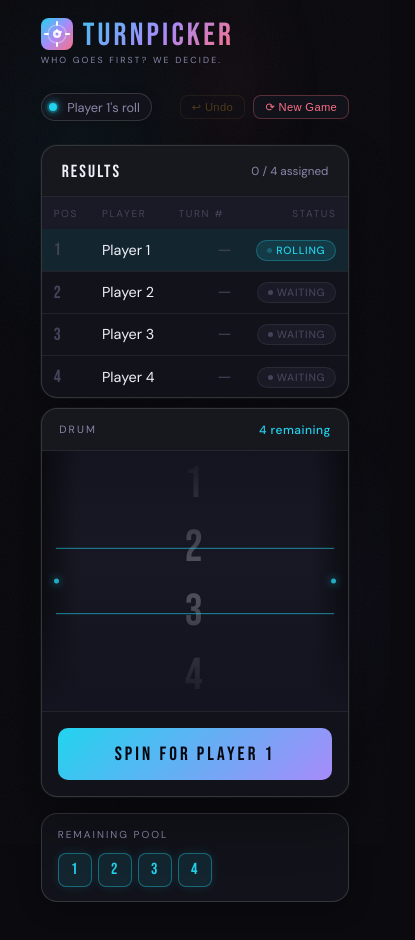
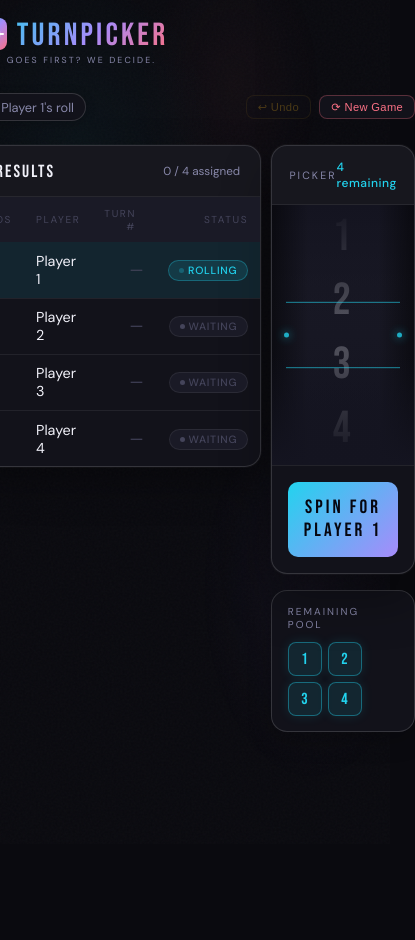
Before and after one commit to srmnapps/turnpicker, a React (Vite) app: page / in a window 390 px wide. Both pictures are taken after a click on the button "ROLL THE ORDER →". Shown: the top 940 px of the page, 415 px wide, since content can reach past the window. After the commit the page ends 844 px from the top, so only its background shows below. Built offline with nearby package versions, Linux system fonts and the light colour scheme.

Commit message:
updated drum

```diff
--- a/src/components/GameScreen.jsx
+++ b/src/components/GameScreen.jsx
@@ -109,7 +109,7 @@ export default function GameScreen({
         <div className="left-col">
           <div className="drum-card">
             <div className="drum-header">
-              <span className="drum-header-label">Drum</span>
+              <span className="drum-header-label">Picker</span>
               <span className="pool-count">{pool.length} remaining</span>
             </div>
             <Drum ref={drumRef} n={n} />
--- a/src/index.css
+++ b/src/index.css
@@ -226,7 +226,7 @@ body::after {
 .game-grid { display: grid; grid-template-columns: 300px 1fr; gap: 1.25rem; align-items: start; }
 @media (max-width: 680px) {
   .game-grid {
-    grid-template-columns: 1fr 1fr;
+    grid-template-columns: 1fr 1fr !important;
     gap: .6rem;
   }
 
```
